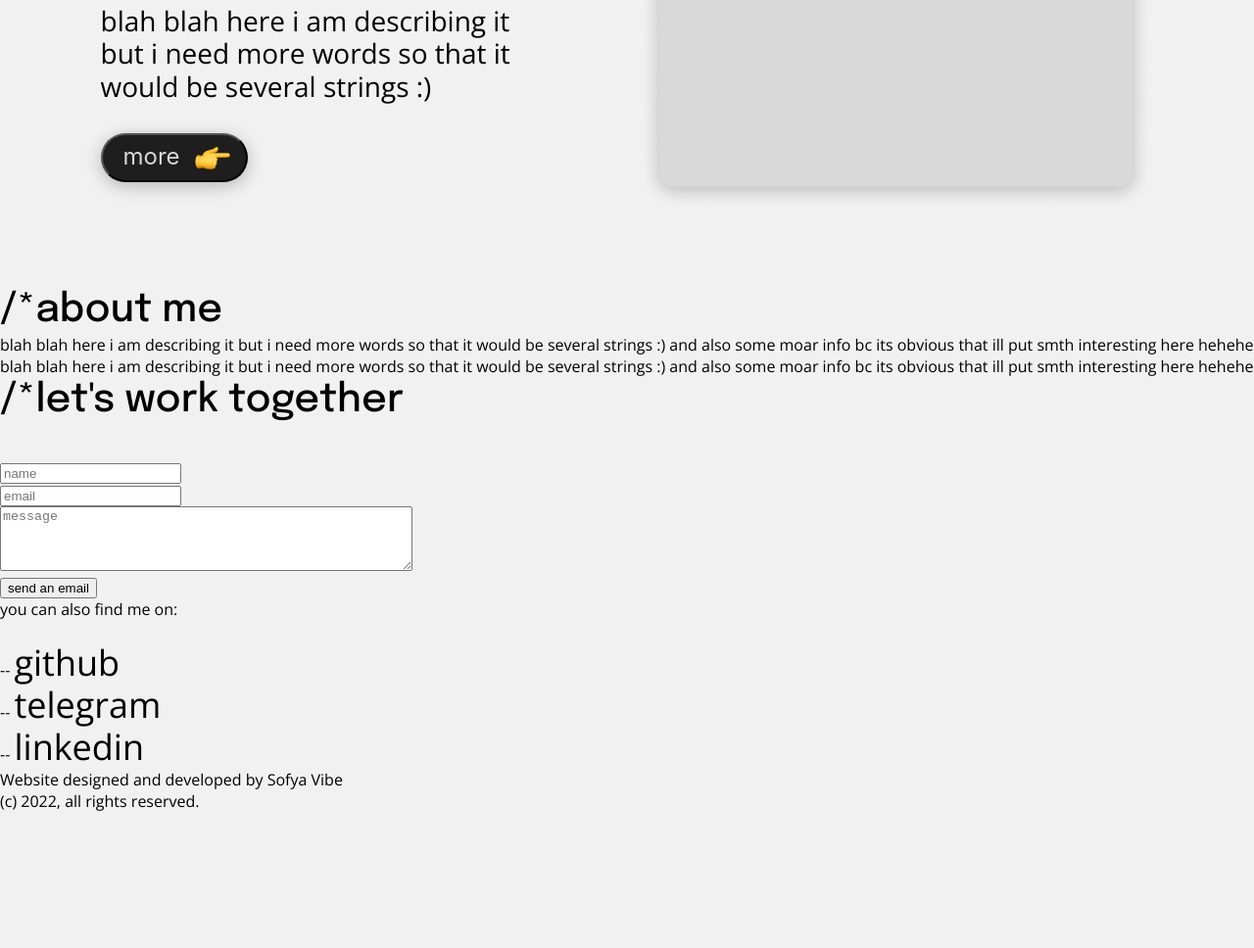
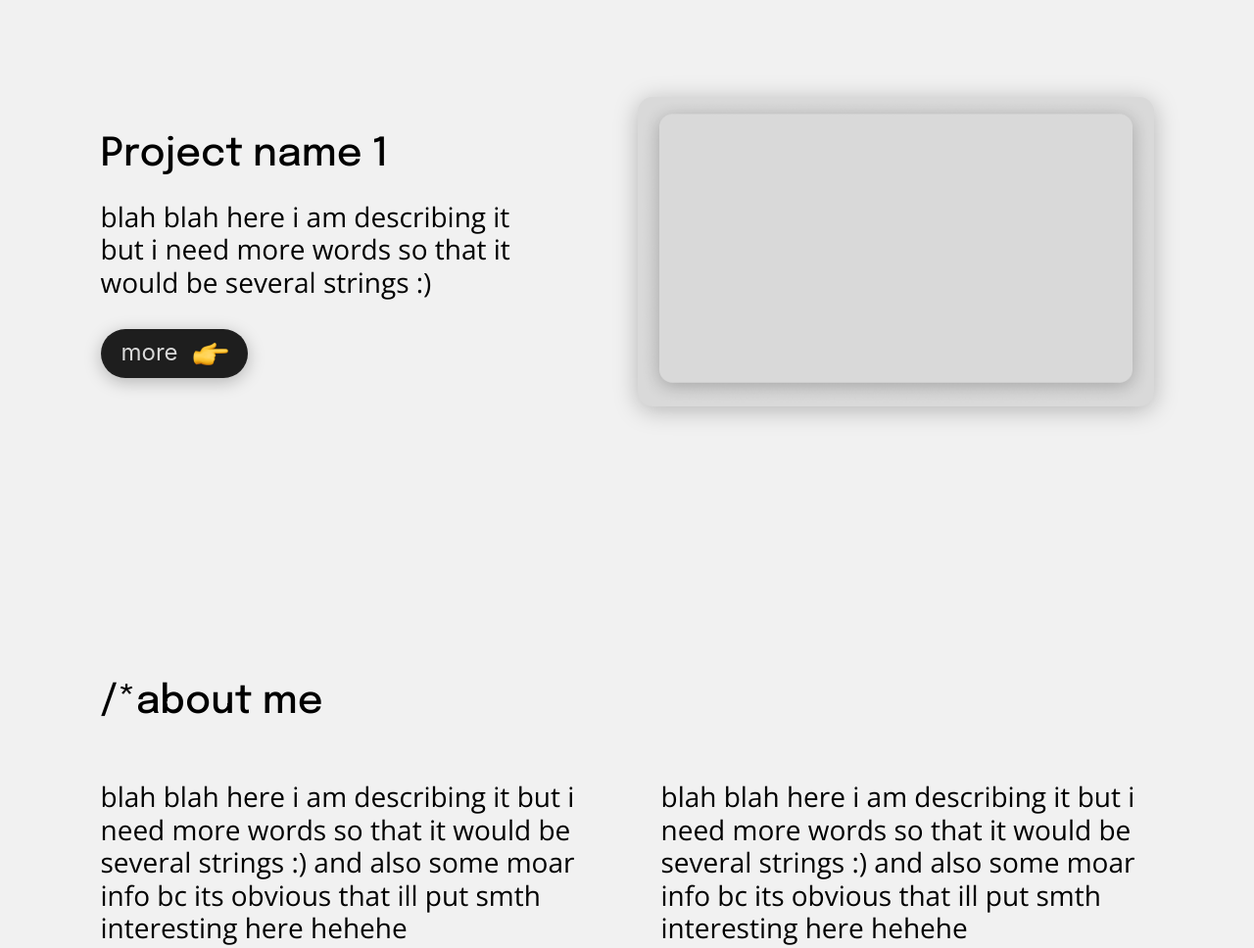
Before and after one commit to sonyavibe/portfolio-website, a plain HTML site: page index.html in a window 1280 px wide. Shown: the part 1260-2228 px from the top of the page at 98% size. Before the commit the page ends 2119 px from the top, so only its background shows below. Drawn offline with nearby package versions, Linux system fonts and the light colour scheme.

Commit message:
Update index.css

```diff
--- a/index.css
+++ b/index.css
@@ -73,6 +73,7 @@ height: 179px;
   height: 467px;
   margin-left: auto;
   margin-right: auto;
+  margin-bottom: 200px;
 }
 
 #pfp {
@@ -94,9 +95,9 @@ margin-top: 32px;
 
 .subtext1 {
 width: 444px;
-height: 108px;
+height: 108px;}
 
-font-family: 'Open Sans';
+p, .subtext {font-family: 'Open Sans';
 font-style: normal;
 font-weight: 400;
 font-size: 28px;
@@ -142,6 +143,9 @@ color: #000000;
 .pc {
   width: 527px;
   height: 316px;
+  box-shadow: 0px 4px 24px rgba(0, 0, 0, 0.25);
+  border-radius: 15px;
+  background: #D9D9D9;
 }
 
 .button1 {
@@ -164,6 +168,7 @@ color: #000000;
   line-height: 120.5%;
   color: #D9D9D9;
   text-align: center;
+  border-width: 0px;
 
   display: flex;
   align-items: center;
@@ -172,15 +177,41 @@ color: #000000;
   transition: transition: drop-shadow 0.1s ease-in 150ms
 }
 
-.button1:hover {
+.button1:hover, .button2:hover {
   filter: drop-shadow(0px 16px 47px rgba(73, 255, 81, 0.8));
 }
 
-.button1:active {
+.button1:active, .button2:active {
   filter: drop-shadow(0px 16px 47px rgba(73, 255, 81, 0.8));
   background: #49FF51;
   color:#1E1E1E;
+  border-width: 2px;
   border-color: #1E1E1E;
+}
+
+.button2 {
+  width: 482px;
+  height: 65px;
+  padding-left: 132px;
+  margin-top: 20px;
+
+  background: #1E1E1E;
+  border-radius: 15px;
+  border-width: 0ch;
+
+  font-family: 'Epilogue';
+  font-style: normal;
+  font-weight: 400;
+  font-size: 32px;
+  line-height: 120.5%;
+  /* or 39px */
+
+  display: flex;
+  align-items: center;
+  text-align: center;
+
+  color: #D9D9D9;
+
 }
 
 
@@ -190,3 +221,59 @@ color: #000000;
   margin-left: 15px;
   align-self: center;
 }
+
+.about-me, .lwt {
+  width: 1075px;
+  align-items: center;
+  margin-left: auto;
+  margin-right: auto;
+  margin-top: 200px;
+}
+
+.about-me-d {
+  margin-top: 33px;
+  display: flex;
+  align-items: center;
+  justify-content: space-between;
+}
+
+.amd {
+  width: 503px;
+}
+
+.lwtinside {
+  display: flex;
+  align-items: center;
+  justify-content: space-between
+}
+
+.form1, .form2 {
+  width: 482px;
+  height: 65px;
+  padding-left: 28px;
+  background: #D9D9D9;
+  border-radius: 15px;
+  border-width: 0ch;
+  margin-top: 10px;
+  font-family: 'Open Sans';
+  font-style: normal;
+  font-weight: 400;
+  font-size: 28px;
+  line-height: 120.5%;
+  display: flex;
+  align-items: center;
+  color: #595959;
+}
+
+.form2 {
+  height: 251px;
+  align-items: left;
+  padding-top: 10px;
+  padding-bottom: 10px;
+  padding-right: 28px;
+}
+
+.smdiv {
+  width: 450px;
+  font-size: 36px;
+}
```
